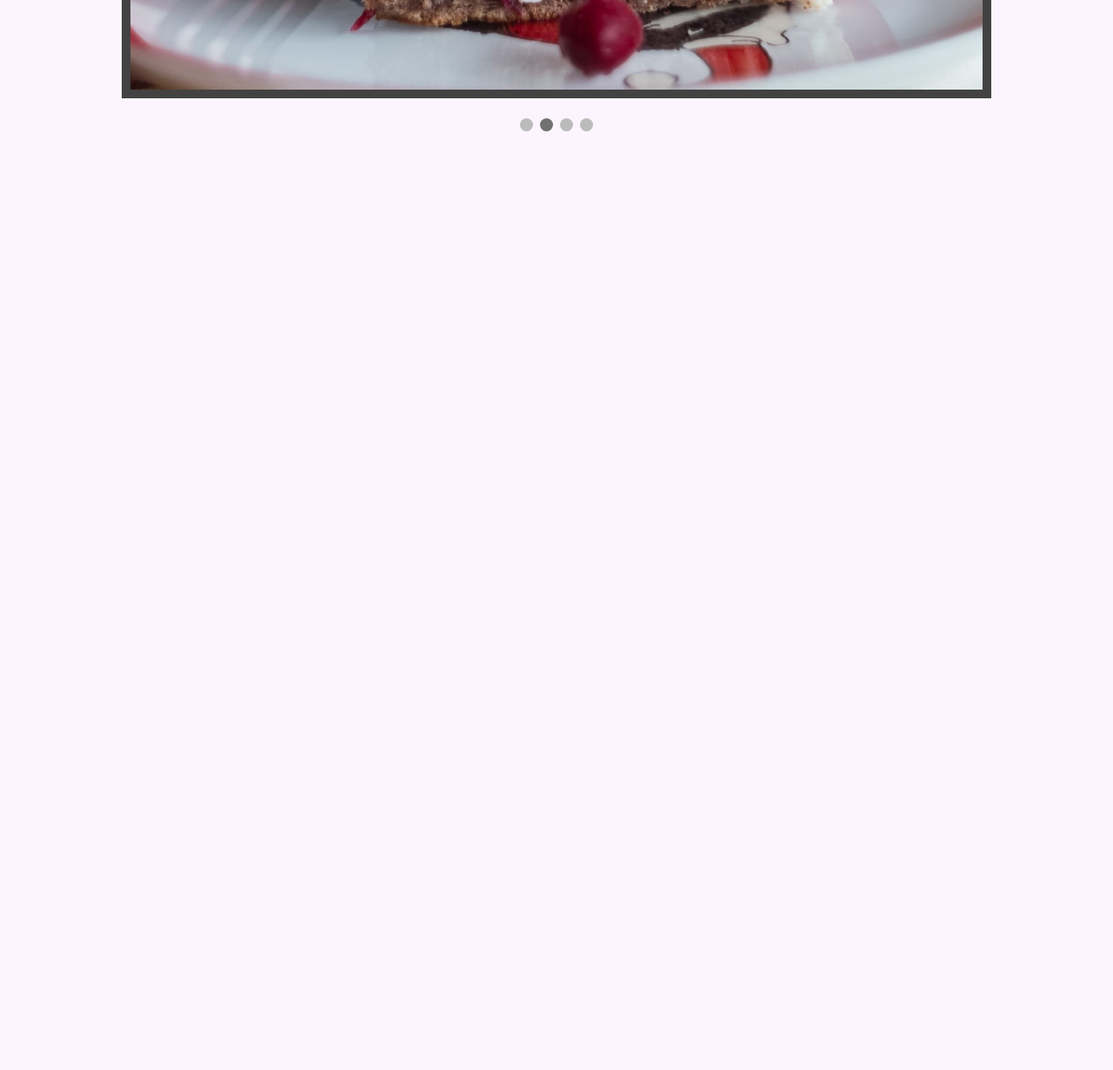
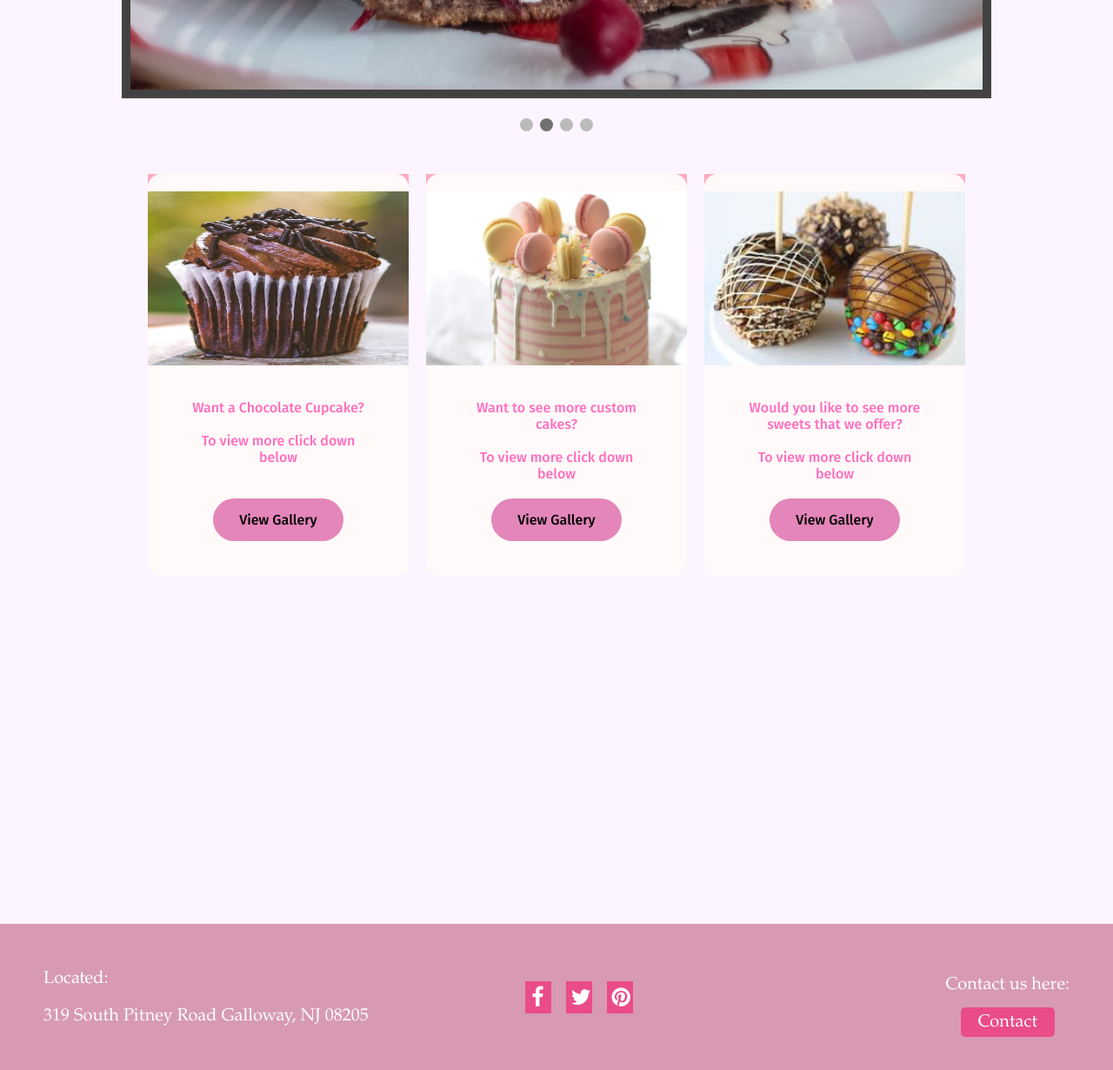
Before and after one commit to Veloric/2023FASE, a Flask app: page / in a window 1280 px wide; the page is wider, and only the part inside the window is pictured. Shown: the part 627-1857 px from the top of that part at 87% size. Before the commit the page ends 778 px from the top of that part, so only its background shows below. Run offline with Flask 3, Linux system fonts and the light colour scheme.

Commit message:
created footer and added more stuff to the front page
My buttons for view gallery stopped working all of a sudden so I have to fix that

```diff
--- a/static/slideshow.css
+++ b/static/slideshow.css
@@ -39,6 +39,7 @@
   border-radius: 50%;
   display: inline-block;
   transition: background-color 0.6s ease;
+  margin-bottom: 45px; /* Adjust the value as needed */
 }
 
 .active-dot, .dot:hover {
@@ -55,3 +56,76 @@
   from {opacity: .4}
   to {opacity: 1}
 }
+
+/* The images that lead to the gallery */
+
+* {
+  box-sizing: border-box;
+}
+
+.row2 {
+  display: flex;
+  justify-content: center;
+}
+
+.column2 {
+  position: relative;
+  width: 300px;
+  margin: 0 10px;
+  padding: 0;
+  height: 200px;
+  margin-bottom: 30px;
+
+}
+.column2 img {
+  width: 100%;
+  height: 100%;
+  object-fit: cover;
+}
+
+.curved-container {
+  border-radius: 25px;
+  overflow: hidden;
+  background-color: #fffbfb;
+  padding: 20px;
+  display: flex;
+  flex-direction: column;
+  align-items: center;
+}
+
+.info-box {
+  position: relative;
+  bottom: 0;
+  left: 0;
+  width: 100%;
+  background-color: rgb(255, 249, 249);
+  color: #ff6ebe;
+  text-align: center;
+  padding: 20px;
+  box-sizing: border-box;
+  height: auto;
+  border-radius: 15px;
+  overflow: hidden;
+
+}
+
+
+.info-box p {
+  margin: 0;
+}
+
+
+.row2:after {
+  content: "";
+  display: table;
+  clear: both;
+}
+
+.button {
+  display: inline-block;
+  border-radius: 50px;
+  background-color: #e486b9;
+  color: #000000;
+  padding: 15px 30px;
+  text-decoration: none;
+}
--- /dev/null
+++ b/templates/footer.html
@@ -0,0 +1,127 @@
+<!DOCTYPE html>
+<html lang="en">
+<head>
+  <meta name="viewport" content="width=device-width, initial-scale=1">
+  <link rel="stylesheet" href="https://cdnjs.cloudflare.com/ajax/libs/font-awesome/4.7.0/css/font-awesome.min.css">
+  <style>
+    #page-container {
+      position: relative;
+      min-height: 100vh;
+      display: flex;
+      flex-direction: column;
+    }
+
+    #content-wrap {
+      flex: 1;
+    }
+
+    .text-container p {
+    margin-left: 40px;
+    font-family: 'Garamond', serif;
+      font-size: 20px;
+    }
+
+    .contact-container {
+      margin-right: 40px;
+}
+
+    .contact-info {
+      font-family: 'Garamond', serif;
+      font-size: 20px;
+      color: white;
+      text-decoration: none;
+      margin-top: 20px;
+  }
+
+  .contact-button {
+    display: inline-block;
+    padding: 5px 20px;
+    background-color: #ea4c89;
+    color: white;
+    text-decoration: none;
+    border-radius: 5px;
+    margin-top: -50px;
+  }
+
+     #footer {
+      position: absolute;
+      bottom: 0;
+      width: 100%;
+      height: 10.5rem;
+      background-color: rgb(215, 154, 178);
+      color: white;
+      display: flex;
+      justify-content: space-between;
+      align-items: center;
+      padding: 0 10px;
+    }
+
+    .icon-container {
+      display: block;
+      align-items: center;
+      margin-left: auto;
+      margin-right: 350px;
+    }
+
+
+
+  .fa {
+      padding: 6px;
+      font-size: 25px;
+      width: 30px;
+      text-align: center;
+      text-decoration: none;
+      margin: 1px 3px;
+  }
+
+.fa-facebook {
+  margin-right: 10px;
+  background-color: #ea4c89;
+  color: white;
+}
+
+.fa-twitter {
+  margin-right: 10px;
+  background-color: #ea4c89;
+  color: white;
+}
+
+.fa-pinterest {
+  margin-right: 10px;
+  background-color: #ea4c89;
+  color: white;
+}
+
+.fa:hover {
+  opacity: 0.7;
+}
+  </style>
+</head>
+
+
+<div id="page-container">
+  <div id="content-wrap">
+  </div>
+
+  <footer id="footer">
+    <div class="text-container">
+      <p>Located:</p>
+      <br>
+      <p>319 South Pitney Road Galloway, NJ 08205</p>
+    </div>
+
+    <div class="icon-container">
+    <a href="https://www.facebook.com/lusciousandsweet/" class="fa fa-facebook"></a>
+    <a href="https://twitter.com/LSBakeshop" class="fa fa-twitter"></a>
+    <a href="https://www.pinterest.com/iconhospitality/luscious-sweet-gourmet-bakery/" class="fa fa-pinterest"></a>
+  </div>
+
+  <div class="contact-container">
+    <p class="contact-info">Contact us here:</p>
+    <a href="{{ url_for('contact') }}" class="contact-info contact-button">Contact</a>
+  </div>
+
+  </footer>
+</div>
+
+</html>
--- a/templates/gallery.html
+++ b/templates/gallery.html
@@ -41,6 +41,51 @@
     <span class="dot" onclick="currentSlide(3)"></span>
     <span class="dot" onclick="currentSlide(4)"></span>
   </div>
-</div>
+
+  <div class="row2">
+    <div class="column2" style="background-color:rgb(255, 170, 192);">
+      <div class="info-box curved-container">
+        <img src="/static/images/luscious-sweet-chocolate-cupcake-1.jpeg" style="width: 300px; height: 200px; object-fit: fill;">
+        <div class="info-box">
+          <br>
+          <p>Want a Chocolate Cupcake?</p>
+          <br>
+          <p>To view more click down below</p>
+          <br>
+          <br>
+          <a href="{{ url_for('galleryphotos') }}" class="button">View Gallery</a>
+        </div>
+      </div>
+    </div>
+    <div class="column2" style="background-color:rgb(255, 170, 192);">
+      <div class="info-box curved-container">
+        <img src="/static/images/LS-gourmet-cake.jpeg" style="width: 300px; height: 200px;">
+        <div class="info-box">
+          <br>
+          <p>Want to see more custom cakes?</p>
+          <br>
+          <p>To view more click down below</p>
+          <br>
+          <a href="{{ url_for('galleryphotos') }}" class="button">View Gallery</a>
+        </div>
+      </div>
+    </div>
+
+    <div class="column2" style="background-color:rgb(255, 170, 192);">
+      <div class="info-box curved-container">
+        <img src="/static/images/luscious-sweet-candy-sweets.jpg" style="width: 300px; height: 200px;">
+        <div class="info-box">
+          <br>
+          <p>Would you like to see more sweets that we offer?</p>
+          <br>
+          <p>To view more click down below</p>
+          <br>
+          <a href="{{ url_for('galleryphotos') }}" class="button">View Gallery</a>
+        </div>
+      </div>
+    </div>
+  </div>
+  {% include 'footer.html' %}
+  </div>
     </body>
 </html>
--- a/templates/galleryphotos.html
+++ b/templates/galleryphotos.html
@@ -74,11 +74,14 @@
       <img src="/static/images/luscious-and-sweet-red-velvet.jpg" style="width:100%" onclick="myFunction(this);">
       <img src="/static/images/luscious-and-sweet-birthday.jpg" style="width:100%" onclick="myFunction(this);">
      </div>
+
   </div>
   <div id="myModal" class="modal">
     <span class="close">&times;</span>
     <img class="modal-content" id="img01">
   </div>
 </div>
+</div>
+{% include 'footer.html' %}
   </body>
   </html>
```
Also changed, not shown: static/images/luscious-sweet-candy-sweets.jpg (added).
